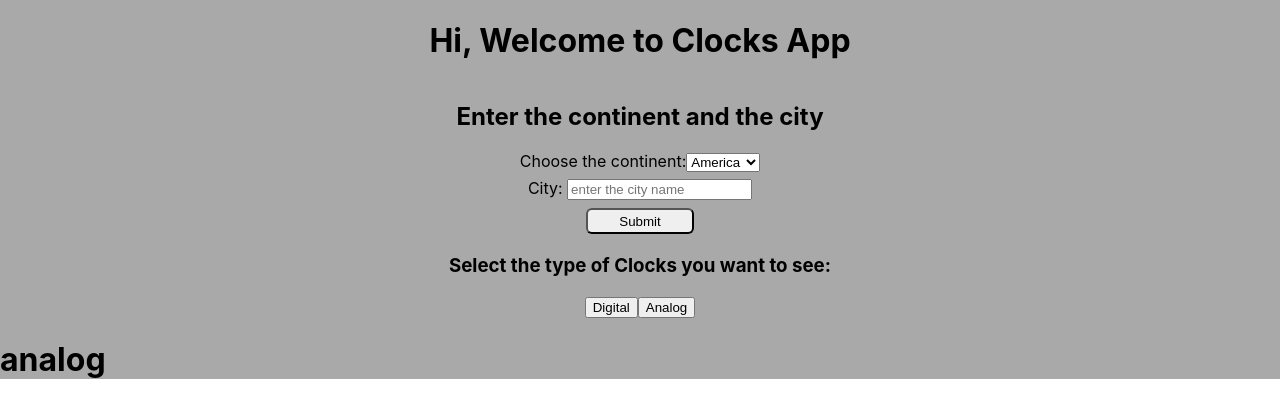
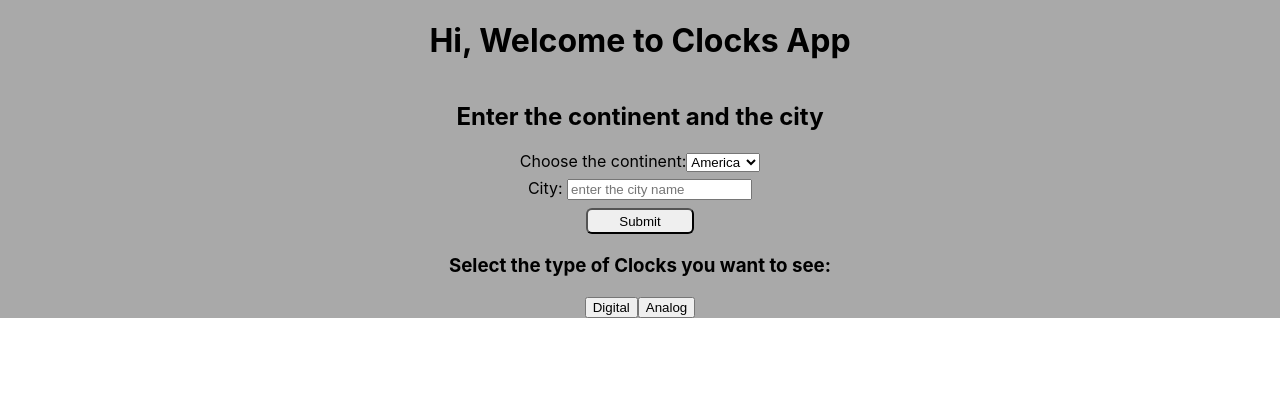
Before and after one commit to Aleksei-Zaichenko/Clocks, a React (Create React App) app: page / in a window 1280 px wide. Shown: the top 418 px of the page. Built offline with nearby package versions, Linux system fonts and the light colour scheme.

Commit message:
Changes the logic of how requested time will be gotten

```diff
--- a/package.json
+++ b/package.json
@@ -7,6 +7,8 @@
     "@testing-library/react": "^9.5.0",
     "@testing-library/user-event": "^7.2.1",
     "axios": "^0.19.2",
+    "moment": "^2.27.0",
+    "moment-timezone": "^0.5.31",
     "react": "^16.13.1",
     "react-dom": "^16.13.1",
     "react-scripts": "3.4.1"
--- a/src/App.js
+++ b/src/App.js
@@ -6,7 +6,7 @@ import AnalogClocks from "./components/AnalogClocks";
 import DigitalClocks from "./components/DigitalClocks";
 
 function App() {
-  const [timeAsNumber, setTimeAsNumber] = useState("");
+  const [location, setLocation] = useState({});
   const [timezoneToDisplay, setTimezoneToDisplay] = useState({
     continent: "",
     city: "",
@@ -16,18 +16,8 @@ function App() {
 
   const handleSubmit = (e) => {
     e.preventDefault();
-
     const city = timezone.city.split(" ").join("_");
-
-    axios
-      .get(`http://worldtimeapi.org/api/timezone/${timezone.continent}/${city}`)
-      .then((res) => {
-        console.log(res.data.datetime);
-        setTimeAsNumber(res.data.datetime);
-      })
-      .catch((err) => {
-        console.log(err.message);
-      });
+    setLocation({ ...timezone, city: city });
     setTimezoneToDisplay(timezone);
     setTimezone({ continent: "America", city: "" });
   };
@@ -108,9 +98,9 @@ function App() {
         </h4>
       </div>
       {bottomContainer ? (
-        <AnalogClocks timeAsNumber={timeAsNumber} />
+        <AnalogClocks location={location} />
       ) : (
-        <DigitalClocks timeAsNumber={timeAsNumber} />
+        <DigitalClocks location={location} />
       )}
     </div>
   );
--- a/src/components/AnalogClocks.jsx
+++ b/src/components/AnalogClocks.jsx
@@ -2,9 +2,8 @@ import React from "react";
 
 export default function AnalogCloks({ timeAsNumber }) {
   return (
-    <div className="analogClocks">
-      <h1>analog</h1>
-      <h2>{timeAsNumber}</h2>
+    <div id="analogClocks">
+      <h1 className="this.state.class">{timeAsNumber}</h1>
     </div>
   );
 }
--- a/src/components/DigitalClocks.jsx
+++ b/src/components/DigitalClocks.jsx
@@ -1,10 +1,20 @@
-import React from "react";
+import React,{useState, useEffect} from "react";
+import moment from "moment-timezone";
 
-export default function DigitalCloks({ timeAsNumber }) {
+export default function DigitalCloks({ location }) {
+
+  const [time, setTime] = useState('')
+
+  useEffect(()=>{
+
+  },[time])
+
   return (
     <div className="digitalClocks">
       <h1>digital</h1>
-      <h2>{timeAsNumber}</h2>
+      <h2>
+        {moment().tz(`${location.country}/${location.city}`).format("HH:mm:ss")}
+      </h2>
     </div>
   );
 }
```
Also changed, not shown: 1 other file (tests, documents, lock files or other folders).
